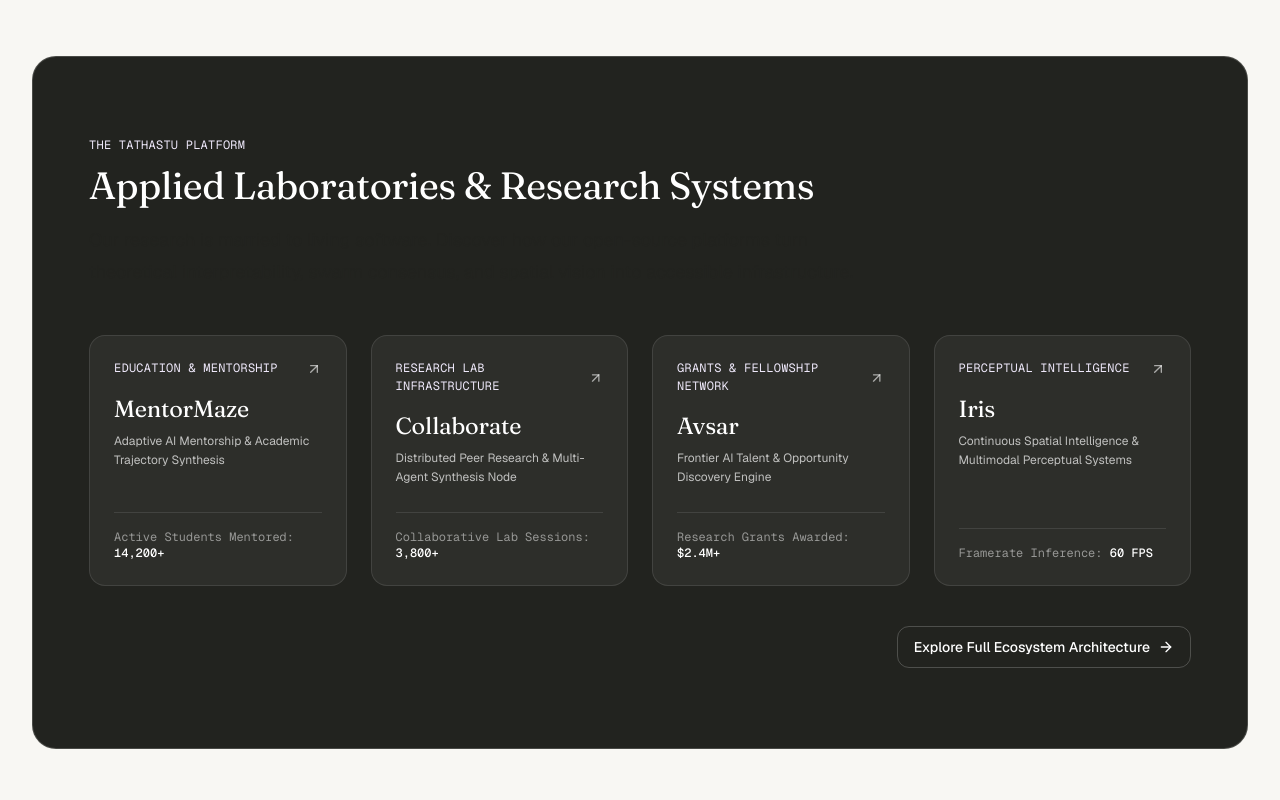
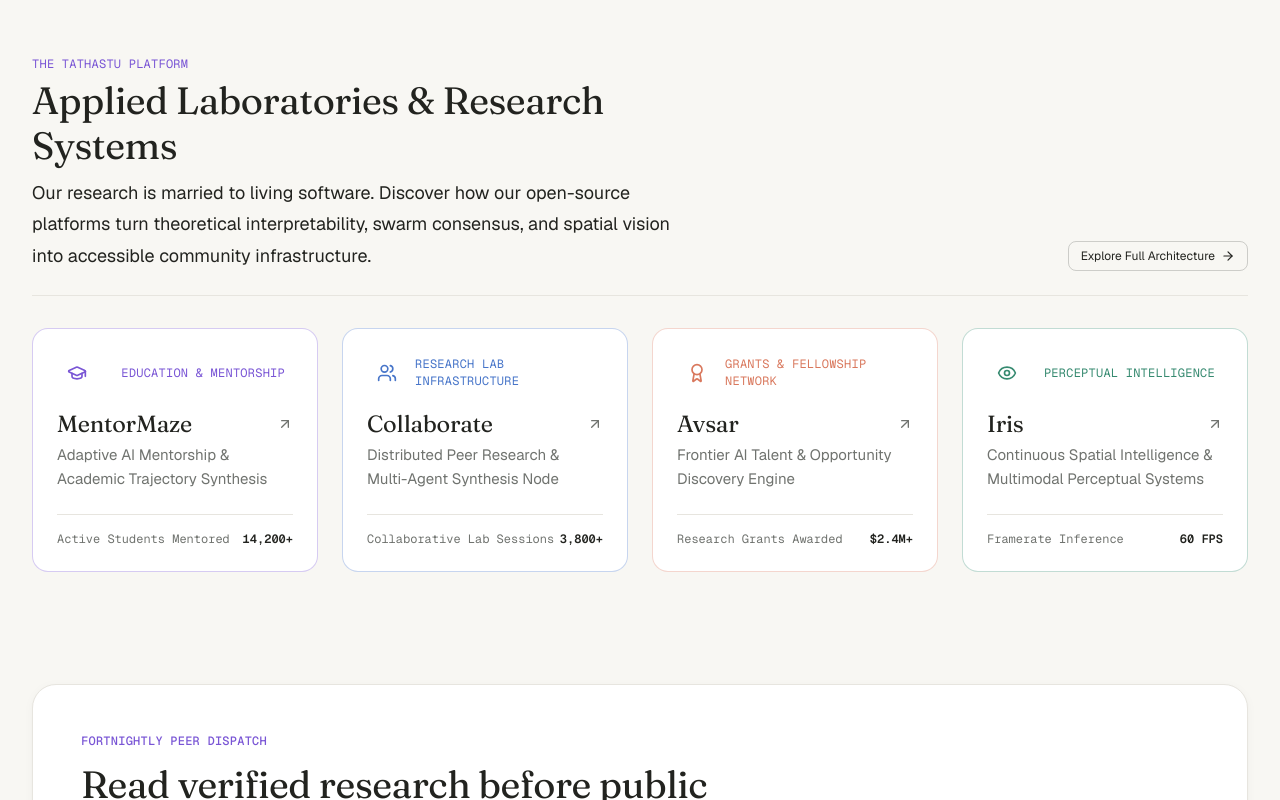
Before and after one commit to anant9934/-AI-Tathastu-Insights, a React (Vite) app: page / in a window 1280 px wide. Shown: the part 3320-4120 px from the top of the page. Built offline with nearby package versions, Linux system fonts and the light colour scheme.

Commit message:
fix(homepage): resolve low-contrast text in ecosystem spotlight section

```diff
--- a/src/App.tsx
+++ b/src/App.tsx
@@ -206,7 +206,7 @@ export const AppContent: React.FC = () => {
   };
 
   return (
-    <div className="min-h-screen flex flex-col bg-foundation-ivory text-foundation-charcoal dark:bg-dark-bg dark:text-dark-text transition-colors duration-250">
+    <div className="min-h-screen flex flex-col bg-foundation-paper text-foundation-ink dark:bg-dark-bg dark:text-dark-text transition-colors duration-250">
       {/* Top Navbar */}
       <Navbar
         currentTab={selectedArticle ? 'home' : currentTab}
--- a/src/pages/HomePage.tsx
+++ b/src/pages/HomePage.tsx
@@ -1,6 +1,21 @@
-import React from 'react';
+import React, { useState } from 'react';
 import { motion, useReducedMotion } from 'motion/react';
-import { ArrowRight, Sparkles, BookOpen, Layers, ArrowUpRight, ShieldCheck, Cpu, Flame, Compass } from 'lucide-react';
+import {
+  ArrowRight,
+  Sparkles,
+  BookOpen,
+  Layers,
+  ArrowUpRight,
+  ShieldCheck,
+  Cpu,
+  Flame,
+  Compass,
+  GraduationCap,
+  Users,
+  Award,
+  Eye,
+  Check
+} from 'lucide-react';
 import { Article, ResearchPaper, EcosystemProduct } from '../types';
 import { StoryCard } from '../components/cards/StoryCard';
 import { ResearchCard } from '../components/cards/ResearchCard';
@@ -37,6 +52,8 @@ export const HomePage: React.FC<HomePageProps> = ({
   bookmarkedIds,
   onToggleBookmark,
 }) => {
+  const [newsletterEmail, setNewsletterEmail] = useState('');
+  const [newsletterSubscribed, setNewsletterSubscribed] = useState(false);
   const shouldReduceMotion = useReducedMotion();
   const featuredArticle = articles.find((a) => a.isFeatured) || articles[0];
   const secondaryArticles = articles.filter((a) => a.id !== featuredArticle.id);
@@ -289,68 +306,113 @@ export const HomePage: React.FC<HomePageProps> = ({
       </section>
 
       {/* 5. ECOSYSTEM SPOTLIGHT WITH DISTINCT PRODUCT TREATMENTS */}
-      <section className="bg-foundation-ink text-white dark:bg-dark-surface py-16 sm:py-20 rounded-3xl mx-4 sm:mx-6 lg:mx-8 px-6 sm:px-10 lg:px-14 border border-foundation-border/20 dark:border-dark-border">
+      <section className="max-w-7xl mx-auto px-4 sm:px-6 lg:px-8">
         <Reveal>
-          <div className="max-w-3xl mb-12">
-            <span className="type-meta text-accent-lavender tracking-wider uppercase block mb-2">
+          <div className="flex flex-col md:flex-row md:items-end justify-between border-b border-foundation-border dark:border-dark-border pb-6 mb-8 gap-4">
+            <div className="max-w-2xl">
+              <span className="type-meta text-accent-violet block uppercase mb-1">
                 The Tathastu Platform
               </span>
-            <h2 className="type-section-heading text-white font-normal">
+              <h2 className="type-section-heading text-foundation-ink dark:text-dark-text font-normal">
                 Applied Laboratories &amp; Research Systems
               </h2>
-            <p className="mt-4 type-body text-white/70 leading-relaxed">
-              Our research is married to living software. Discover how our open-source platforms turn theoretical interpretability, swarm consensus, and spatial vision into accessible infrastructure.
+              <p className="mt-2 type-body text-foundation-secondary dark:text-dark-muted leading-relaxed">
+                Our research is married to living software. Discover how our open-source platforms turn theoretical interpretability, swarm consensus, and spatial vision into accessible community infrastructure.
               </p>
+            </div>
+            <AnimatedButton
+              variant="outline"
+              size="sm"
+              onClick={() => onNavigate('ecosystem')}
+              icon={<ArrowRight className="w-3.5 h-3.5" />}
+            >
+              Explore Full Architecture
+            </AnimatedButton>
           </div>
 
           <div className="grid grid-cols-1 md:grid-cols-2 lg:grid-cols-4 gap-6">
             {ecosystemProducts.map((product) => {
-              const borderAccent = {
-                mentormaze: 'hover:border-accent-violet',
-                collaborate: 'hover:border-accent-blue',
-                avsar: 'hover:border-accent-terracotta',
-                iris: 'hover:border-accent-mint',
-              }[product.id] || 'hover:border-white/40';
+              const productConfig: Record<string, {
+                borderClass: string;
+                iconBg: string;
+                iconColor: string;
+                badgeClass: string;
+                icon: React.ReactNode;
+              }> = {
+                mentormaze: {
+                  borderClass: 'border-accent-violet/30 hover:border-accent-violet',
+                  iconBg: 'bg-surface-lavender dark:bg-accent-violet/20',
+                  iconColor: 'text-accent-violet',
+                  badgeClass: 'bg-surface-lavender text-accent-violet',
+                  icon: <GraduationCap className="w-5 h-5 text-accent-violet" />,
+                },
+                collaborate: {
+                  borderClass: 'border-accent-blue/30 hover:border-accent-blue',
+                  iconBg: 'bg-surface-softblue dark:bg-accent-blue/20',
+                  iconColor: 'text-accent-blue',
+                  badgeClass: 'bg-surface-softblue text-accent-blue',
+                  icon: <Users className="w-5 h-5 text-accent-blue" />,
+                },
+                avsar: {
+                  borderClass: 'border-accent-terracotta/30 hover:border-accent-terracotta',
+                  iconBg: 'bg-surface-peach dark:bg-accent-terracotta/20',
+                  iconColor: 'text-accent-terracotta',
+                  badgeClass: 'bg-surface-peach text-accent-terracotta',
+                  icon: <Award className="w-5 h-5 text-accent-terracotta" />,
+                },
+                iris: {
+                  borderClass: 'border-accent-mint/30 hover:border-accent-mint',
+                  iconBg: 'bg-surface-softmint dark:bg-accent-mint/20',
+                  iconColor: 'text-accent-mint',
+                  badgeClass: 'bg-surface-softmint text-accent-mint',
+                  icon: <Eye className="w-5 h-5 text-accent-mint" />,
+                },
+              };
+
+              const config = productConfig[product.id] || {
+                borderClass: 'border-foundation-border hover:border-foundation-ink',
+                iconBg: 'bg-foundation-paper',
+                iconColor: 'text-foundation-ink',
+                badgeClass: 'bg-foundation-paper text-foundation-secondary',
+                icon: <Layers className="w-5 h-5" />,
+              };
 
               return (
                 <div
                   key={product.id}
                   onClick={() => onExploreEcosystem(product)}
-                  className={`p-6 rounded-2xl bg-white/5 hover:bg-white/10 border border-white/10 transition-all cursor-pointer group flex flex-col justify-between ${borderAccent}`}
+                  className={`p-6 rounded-2xl bg-white dark:bg-dark-surface border transition-all cursor-pointer group flex flex-col justify-between hover:shadow-editorial ${config.borderClass}`}
                 >
-                  <div>
-                    <div className="flex items-center justify-between mb-4">
-                      <span className="type-meta text-accent-lavender uppercase">
+                  <div className="space-y-4">
+                    <div className="flex items-center justify-between">
+                      <div className={`w-10 h-10 rounded-xl ${config.iconBg} flex items-center justify-center shrink-0`}>
+                        {config.icon}
+                      </div>
+                      <span className={`type-meta px-2 py-0.5 rounded font-mono uppercase ${config.badgeClass}`}>
                         {product.badge}
                       </span>
-                      <ArrowUpRight className="w-4 h-4 text-white/60 group-hover:text-white group-hover:translate-x-0.5 group-hover:-translate-y-0.5 transition-transform" />
                     </div>
-                    <h3 className="type-card-heading text-white font-medium mb-2">
+
+                    <div>
+                      <div className="flex items-center justify-between mb-1">
+                        <h3 className="type-card-heading text-foundation-ink dark:text-dark-text font-medium group-hover:text-accent-violet transition-colors">
                           {product.name}
                         </h3>
-                    <p className="text-xs text-white/70 leading-relaxed">
+                        <ArrowUpRight className="w-4 h-4 text-foundation-secondary group-hover:text-accent-violet group-hover:translate-x-0.5 group-hover:-translate-y-0.5 transition-transform" />
+                      </div>
+                      <p className="type-secondary text-xs text-foundation-secondary dark:text-dark-muted leading-relaxed line-clamp-3">
                         {product.tagline}
                       </p>
                     </div>
+                  </div>
 
-                  <div className="mt-6 pt-4 border-t border-white/10 text-xs font-mono text-white/50">
-                    {product.stats[0]?.label}: <span className="text-white font-medium">{product.stats[0]?.value}</span>
+                  <div className="mt-6 pt-4 border-t border-foundation-border dark:border-dark-border text-xs font-mono text-foundation-secondary dark:text-dark-muted flex justify-between items-center">
+                    <span>{product.stats[0]?.label}</span>
+                    <span className="text-foundation-ink dark:text-dark-text font-semibold">{product.stats[0]?.value}</span>
                   </div>
                 </div>
               );
             })}
-          </div>
-
-          <div className="mt-10 flex justify-end">
-            <AnimatedButton
-              variant="outline"
-              size="md"
-              className="text-white border-white/20 hover:border-white"
-              onClick={() => onNavigate('ecosystem')}
-              icon={<ArrowRight className="w-4 h-4" />}
-            >
-              Explore Full Ecosystem Architecture
-            </AnimatedButton>
           </div>
         </Reveal>
       </section>
@@ -359,13 +421,13 @@ export const HomePage: React.FC<HomePageProps> = ({
       <section className="max-w-7xl mx-auto px-4 sm:px-6 lg:px-8 pb-8">
         <div className="p-8 sm:p-12 rounded-3xl bg-white dark:bg-dark-surface border border-foundation-border dark:border-dark-border shadow-editorial">
           <div className="max-w-2xl space-y-3">
-            <span className="type-meta text-accent-violet uppercase tracking-widest block">
+            <span className="type-meta text-accent-violet uppercase tracking-widest block font-medium">
               Fortnightly Peer Dispatch
             </span>
-            <h3 className="type-section-heading text-foundation-ink dark:text-dark-ink">
+            <h3 className="type-section-heading text-foundation-ink dark:text-dark-text font-normal">
               Read verified research before public preprint distribution.
             </h3>
-            <p className="type-secondary leading-relaxed">
+            <p className="type-secondary text-foundation-secondary dark:text-dark-muted leading-relaxed">
               We send concise summaries of verified residual circuits, multi-agent benchmarks, and statutory policy standards every second Tuesday. Zero promotional filler.
             </p>
           </div>
@@ -373,24 +435,37 @@ export const HomePage: React.FC<HomePageProps> = ({
           <form
             onSubmit={(e) => {
               e.preventDefault();
-              alert('Subscribed to Tathastu Dispatch.');
+              setNewsletterSubscribed(true);
+              setTimeout(() => {
+                setNewsletterEmail('');
+                setNewsletterSubscribed(false);
+              }, 4000);
             }}
-            className="mt-6 flex flex-col sm:flex-row gap-3 max-w-xl"
+            className="mt-6 space-y-3 max-w-xl"
           >
+            <div className="flex flex-col sm:flex-row gap-3">
               <input
                 type="email"
                 required
+                value={newsletterEmail}
+                onChange={(e) => setNewsletterEmail(e.target.value)}
                 placeholder="name@institution.edu"
-              className="flex-1 px-4 py-3 rounded-xl border border-foundation-border dark:border-dark-border bg-foundation-paper dark:bg-dark-elevated text-sm text-foundation-ink dark:text-dark-ink focus:outline-none focus:ring-2 focus:ring-accent-violet"
+                className="flex-1 px-4 py-3 rounded-xl border border-foundation-border dark:border-dark-border bg-foundation-paper dark:bg-dark-elevated text-sm text-foundation-ink dark:text-dark-text focus:outline-none focus:ring-2 focus:ring-accent-violet transition-all"
               />
               <AnimatedButton
                 type="submit"
                 variant="primary"
                 size="md"
-              icon={<ArrowRight className="w-4 h-4" />}
+                icon={newsletterSubscribed ? <Check className="w-4 h-4 text-green-300" /> : <ArrowRight className="w-4 h-4" />}
               >
-              Subscribe
+                {newsletterSubscribed ? 'Subscribed' : 'Subscribe'}
               </AnimatedButton>
+            </div>
+            {newsletterSubscribed && (
+              <p className="text-xs font-mono text-green-600 dark:text-green-400">
+                ✓ Dispatch confirmed. Volume 26 will arrive in your institutional inbox.
+              </p>
+            )}
           </form>
         </div>
       </section>
```
Lines whose indentation alone changed are shown as unchanged.
